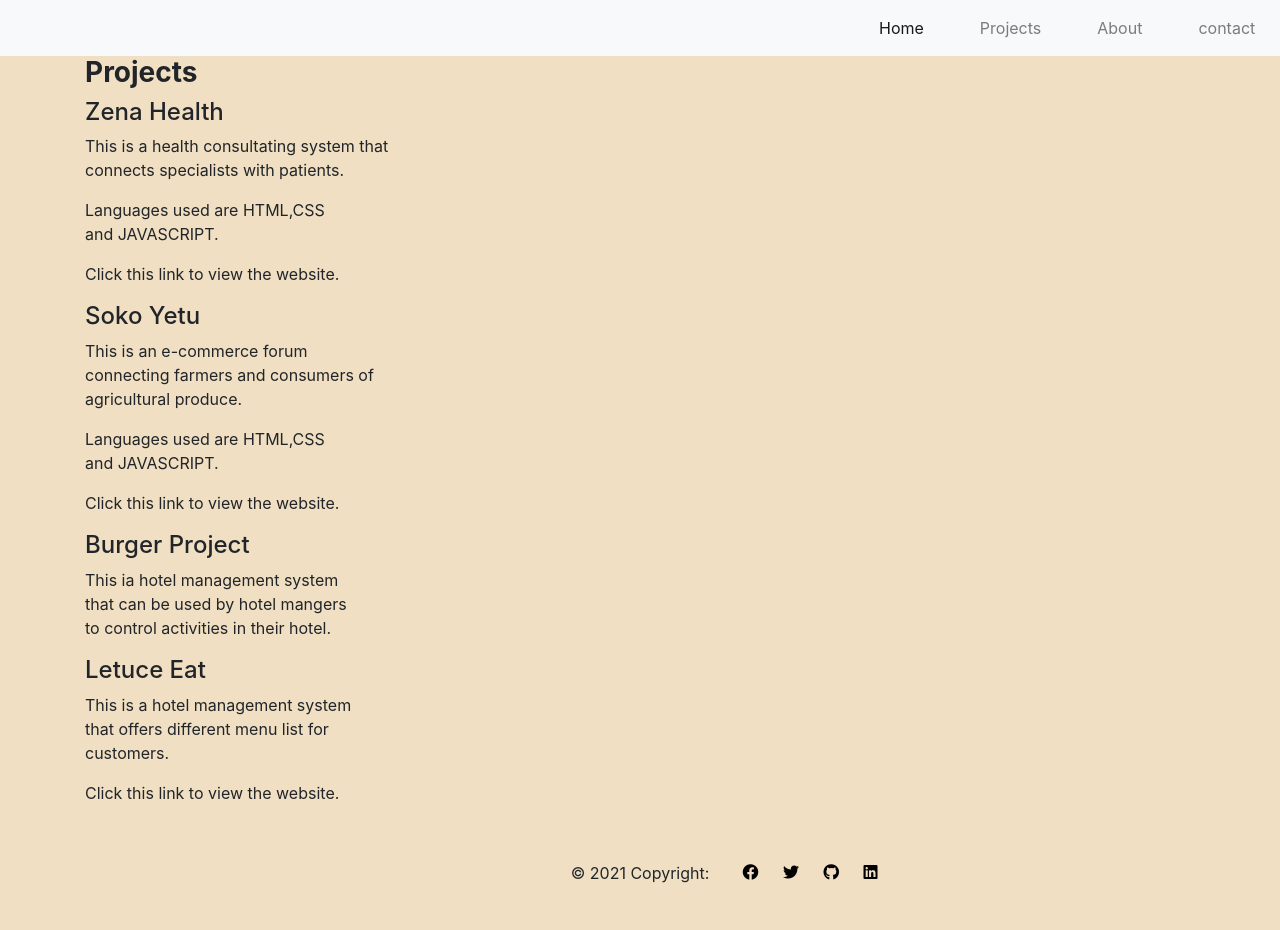
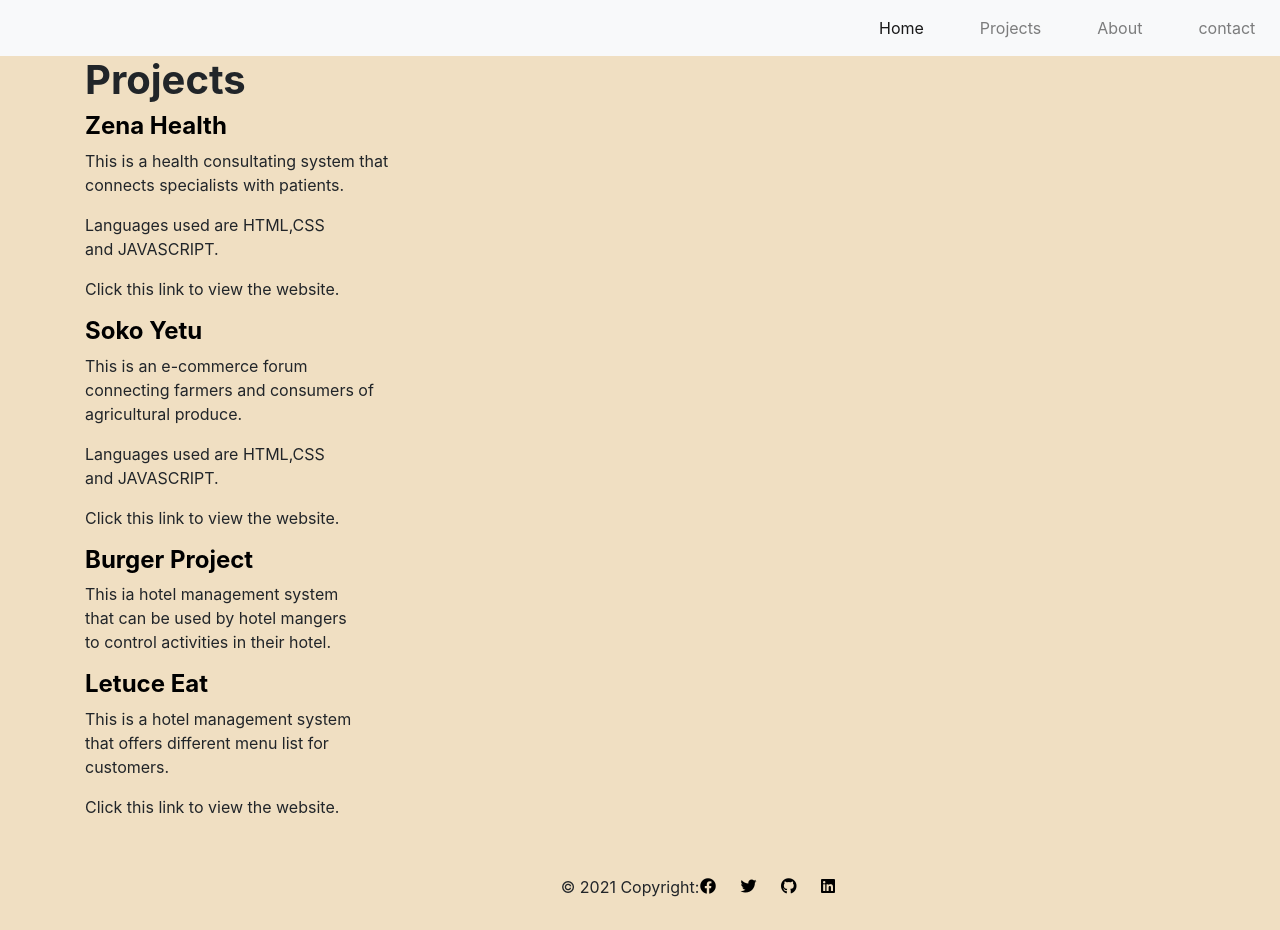
Before and after one commit to Sieva-cmd/Portofolio, a plain HTML site: page projects.html in a window 1280 px wide. Drawn offline with nearby package versions, Linux system fonts and the light colour scheme.

Commit message:
style all the headers

```diff
--- a/projects.css
+++ b/projects.css
@@ -17,8 +17,13 @@ body{
 .navbar ul li a:hover{
    color: yellow;
 }
-.container h3{
+.container h1{
+
     font-weight: bold;
+}
+.container .col-md-12 h4{
+color: black;
+font-weight: bold;
 }
 
 
@@ -36,12 +41,14 @@ body{
 
 
 
-
+footer{
+    margin-left: -20px;
+}
 
 footer p {
-    margin-left: 300px;
+    margin-left: 250px;
     margin-top: -25px;
-    padding-left: 20px;
+    padding-left: 5px;
 }
 footer p a{
     color: black;
@@ -52,7 +59,7 @@ footer p i{
 
 
 @media only screen and (max-width: 480px) {
-    .container h3{
+    .container h1{
         text-align: center;
         font-size: 14px;
     }
@@ -62,8 +69,8 @@ footer p i{
 and (min-device-width: 1200px)
 and (max-device-width: 1600px)
 and (-webkit-min-device-pixel-ratio: 1){
-    .container h3{
+    .container h1{
         text-align: center;
-        font-size: 18px;
+
     }
 }
--- a/projects.html
+++ b/projects.html
@@ -41,7 +41,7 @@
         </nav>
         <main>
             <Div class="container">
-                <h3>Projects</h3>
+                <h1>Projects</h1>
             </Div>
 
             <Div class="container">
```
